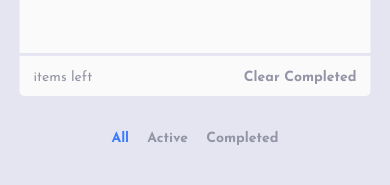
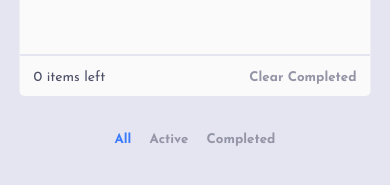
Before and after one commit to jackcielf/to-do, an Angular app: page / in a window 390 px wide. Shown: the part 585-770 px from the top of the page. Built offline with nearby package versions, Linux system fonts and the light colour scheme.

Commit message:
atualização mobile

```diff
--- a/src/app/components/home/home.component.html
+++ b/src/app/components/home/home.component.html
@@ -37,11 +37,11 @@
       <footer class="footer">
         <span class="items-number">{{sizeList}} items left</span>
         <div class="actions">
-          <span class="all">All</span>
-          <span>Active</span>
-          <span>Completed</span>
+          <button class="all">All</button>
+          <button>Active</button>
+          <button>Completed</button>
         </div>
-        <span (click)="clear()">Clear completed</span>
+        <button (click)="clear()">Clear completed</button>
       </footer>
     </div>
   </header>
--- a/src/app/components/home/home.component.scss
+++ b/src/app/components/home/home.component.scss
@@ -156,21 +156,25 @@
     border-top: 2px solid var(--darkgray);
 
     .items-number {
+      color: var(--gray);
       font-weight: 400;
       text-transform: none;
     }
 
-    span {
+    button {
       font-weight: 700;
+      background-color: transparent;
+      border: none;
       cursor: pointer;
       color: var(--gray);
       text-transform: capitalize;
+
+      &:hover {
+        transition: 0.3s;
+        color: var(--white);
+      }
     }
 
-    span:hover {
-      transition: 0.3s;
-      color: var(--white);
-    }
 
     .actions {
       display: flex;
@@ -200,35 +204,18 @@
       position: relative;
 
       input {
-        width: 100%;
-        padding: 1.15em 0 1em 3.5em;
-        font-size: 1.1em;
         color: var(--darkblue);
-        border: none;
-        border-radius: 5px;
         background-color: var(--light);
-        outline: none;
       }
 
       span {
-        width: 25px;
-        height: 25px;
-        position: absolute;
-        left: 25px;
-        top: 50%;
-        transform: translateY(-50%);
-        border-radius: 50%;
         border: 2px solid var(--lightSoSatured);
       }
     }
 
     .list-todo {
-      height: 377px;
+      height: 380px;
       background-color: var(--light);
-      margin-top: 1.5em;
-      border-radius: 5px 5px 0 0;
-      overflow-x: hidden;
-      overflow-y: scroll;
 
       .item {
         border-bottom: 2px solid var(--lightsatured);
@@ -252,7 +239,7 @@
       background-color: var(--light);
       border-top: 2px solid var(--lightsatured);
 
-      span {
+      button {
         color: var(--lightdark);
 
         &:hover {
--- a/src/app/components/home/home.component.ts
+++ b/src/app/components/home/home.component.ts
@@ -9,7 +9,7 @@ export class HomeComponent implements OnInit {
   mode = "moon";
   value: string;
   dataToDo: any;
-  sizeList: number;
+  sizeList = 0;
   activeMode = true;
   @ViewChild("main", { static: true }) main!: ElementRef;
 
```
